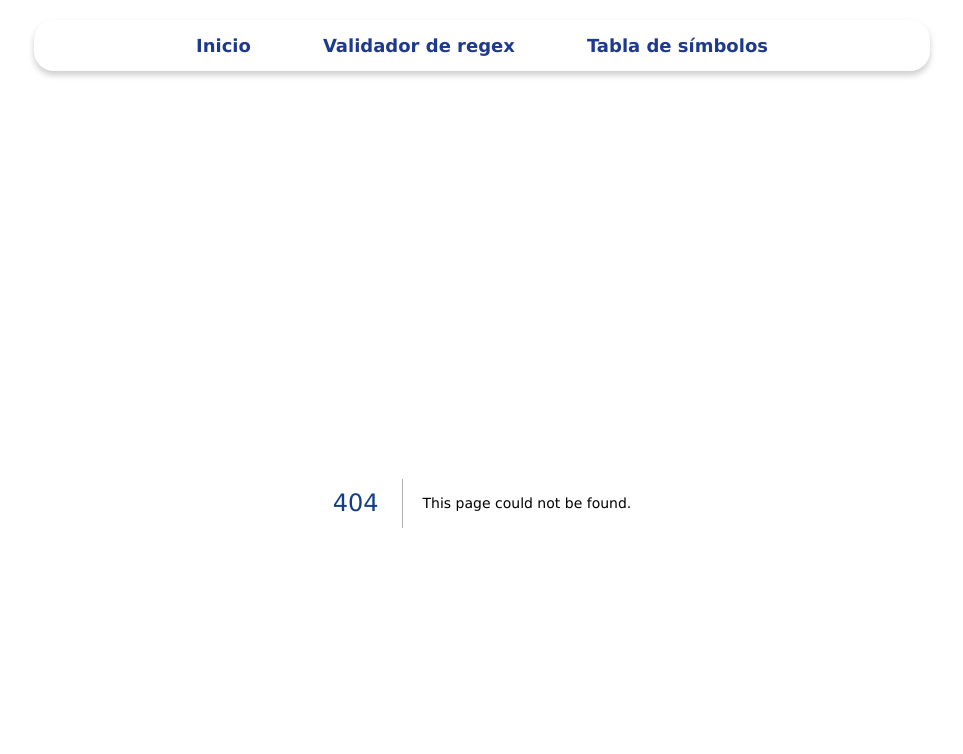
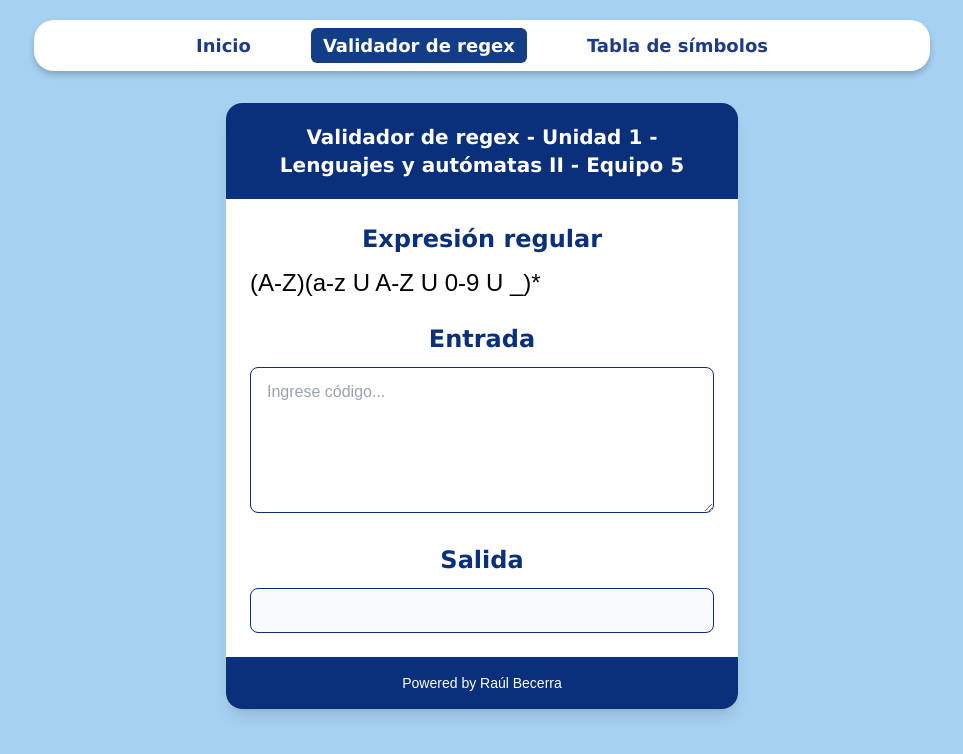
Before and after one commit to RaulBecerraB/LangsAndAutomataCompiler, a Next.js app: page /Validator in a window 1280 px wide. Before the commit this address had no page. Shown: the top 754 px of the page, without its empty margins (158-1121 px from the left). Built offline with nearby package versions, Linux system fonts and the light colour scheme.

Commit message:
feat(validator): implement regex validator
    - Added a regex-based validator for input validation.
    - Supports pattern matching for various input formats.
    - Ensured proper error handling and test coverage.

```diff
--- /dev/null
+++ b/src/app/Symbol-table/page.jsx
@@ -0,0 +1,9 @@
+import React from 'react'
+
+export default function page() {
+  return (
+    <div>
+
+    </div>
+  )
+}
--- /dev/null
+++ b/src/app/Validator/page.jsx
@@ -0,0 +1,113 @@
+"use client"
+import { useState } from 'react'
+
+function App() {
+    const [input, setInput] = useState('')
+    const [isValid, setIsValid] = useState(false)
+    const [symbolTable, setSymbolTable] = useState([])
+
+    const validateInput = (text) => {
+        const regex = /^[A-Z][a-zA-Z0-9_]*$/
+        setIsValid(regex.test(text))
+        setInput(text)
+
+        // Crear tabla de símbolos - capturamos todos los caracteres incluyendo operadores
+        const tokens = text.match(/(".*?"|[A-Za-z_]\w*|\d*\.?\d+|[=+\-*/;,()]|[^ \t\n])/g) || []
+        const uniqueTokens = [...new Set(tokens)]
+        const symbols = uniqueTokens.map(token => ({
+            lexema: token,
+            tipo: getTokenType(token)
+        }))
+        setSymbolTable(symbols)
+    }
+
+    const getTokenType = (token) => {
+        // Tipos de datos (palabras reservadas)
+        if (token === 'int') return 'int'
+        if (token === 'float') return 'float'
+        if (token === 'string') return 'string'
+
+        // Valores
+        if (/^[A-Za-z_]\w*$/.test(token)) return 'string'
+        if (/^\d*\.\d+$/.test(token)) return 'float'
+        if (/^\d+$/.test(token)) return 'int'
+
+        // Variables (identificadores)
+        if (/^[A-Za-z_]\w*$/.test(token)) return 'int'
+
+        return '' // Ahora todos los demás símbolos aparecerán con tipo vacío
+    }
+
+    return (
+        <div className="flex items-center justify-center">
+            <div className="max-w-lg mx-auto bg-white rounded-2xl shadow-lg overflow-hidden">
+                <div className="bg-[#0A2F7B] px-6 py-5 ">
+                    <h1 className="text-white text-xl font-semibold m-0">
+                        Validador de regex - Unidad 1 - Lenguajes y autómatas II - Equipo 5
+                    </h1>
+                </div>
+                <div className="p-6">
+                    <h2 className="text-[#0A2F7B] text-2xl font-semibold mb-3">
+                        Expresión regular
+                    </h2>
+                    <div className="mb-6 font-normal text-2xl">
+                        (A-Z)(a-z U A-Z U 0-9 U _)*
+                    </div>
+
+                    <h2 className="text-[#0A2F7B] text-2xl font-semibold mb-3">
+                        Entrada
+                    </h2>
+                    <textarea
+                        value={input}
+                        onChange={(e) => validateInput(e.target.value)}
+                        placeholder="Ingrese código..."
+                        className="w-full px-4 py-3 rounded-lg border border-[#0A2F7B] mb-6 focus:outline-none focus:ring-2 focus:ring-blue-500 focus:border-transparent"
+                        rows="5"
+                    />
+
+                    <h2 className="text-[#0A2F7B] text-2xl font-semibold mb-3">
+                        Salida
+                    </h2>
+                    <div className={`min-h-[45px] px-4 py-3 rounded-lg border border-[#0A2F7B] bg-gray-50 ${input ? (isValid ? 'text-green-600' : 'text-red-600') : ''
+                        }`}>
+                        {input && (isValid ? 'Palabra correcta' : 'Palabra incorrecta')}
+                    </div>
+
+                    {input && (
+                        <>
+                            <h2 className="text-[#0A2F7B] text-2xl font-semibold mb-3 mt-6">
+                                Tabla de Símbolos
+                            </h2>
+                            <div className="overflow-x-auto">
+                                <table className="w-full border-collapse border border-[#0A2F7B]">
+                                    <thead>
+                                        <tr className="bg-[#0A2F7B] text-white">
+                                            <th className="px-4 py-2 border border-[#0A2F7B]">Lexema</th>
+                                            <th className="px-4 py-2 border border-[#0A2F7B]">Tipo</th>
+                                        </tr>
+                                    </thead>
+                                    <tbody>
+                                        {symbolTable.map((symbol, index) => (
+                                            <tr key={index} className="bg-white">
+                                                <td className="px-4 py-2 border border-[#0A2F7B] text-center">{symbol.lexema}</td>
+                                                <td className="px-4 py-2 border border-[#0A2F7B] text-center">{symbol.tipo}</td>
+                                            </tr>
+                                        ))}
+                                    </tbody>
+                                </table>
+                            </div>
+                        </>
+                    )}
+                </div>
+
+                <div className="bg-[#0A2F7B] px-6 py-4 text-center">
+                    <p className="text-white text-sm">
+                        Powered by Raúl Becerra
+                    </p>
+                </div>
+            </div>
+        </div>
+    )
+}
+
+export default App
--- a/src/components/navlinks.json
+++ b/src/components/navlinks.json
@@ -5,10 +5,10 @@
     },
     {
       "name": "Validador de regex",
-      "href": "/validator"
+      "href": "/Validator"
     },
     {
       "name": "Tabla de símbolos",
-      "href": "/symbol-table"
+      "href": "/Symbol-table"
     }
 ]
```
